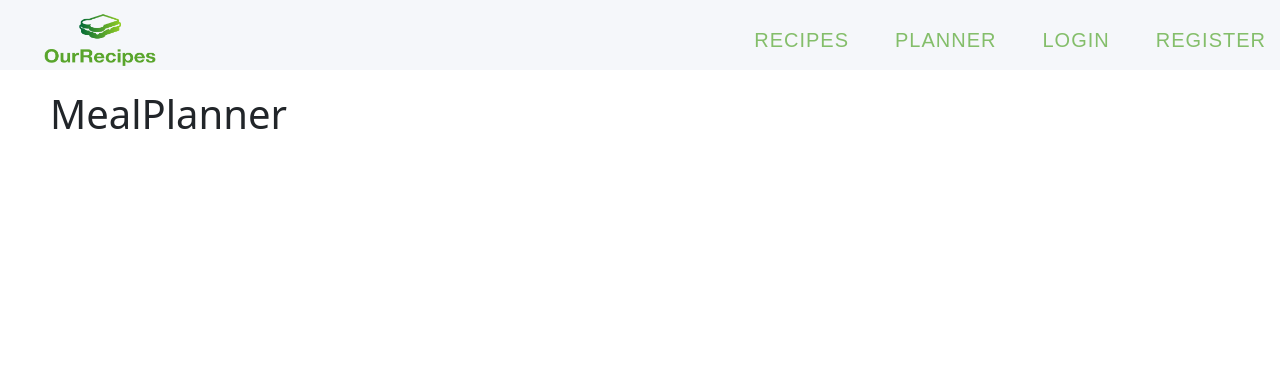
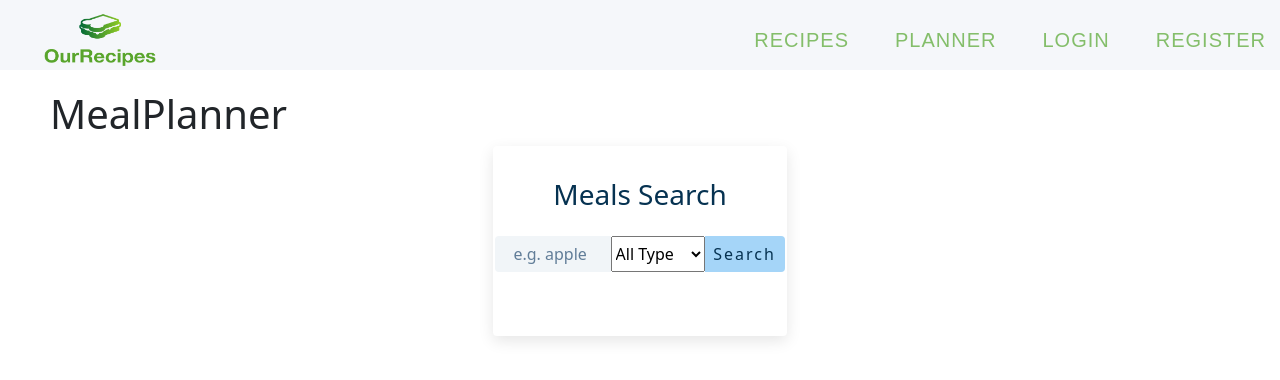
Before and after one commit to vnminh0204/ourRecipes, a React (Create React App) app in the folder src/react_client/: page /planner in a window 1280 px wide. Shown: the top 380 px of the page. Built offline with nearby package versions, Linux system fonts and the light colour scheme.

Commit message:
finish meal search

```diff
--- /dev/null
+++ b/src/react_client/src/components/meal-planner/meal-search/search/mealsSearch.jsx
@@ -0,0 +1,108 @@
+import React, { useState } from "react";
+import MealsSearchList from "./mealsSearchList";
+import "./search.css";
+import config from "../../../../config.json";
+
+const MealsSearch = ({ addItem, toast }) => {
+  const [searchQuery, setSearchQuery] = useState("");
+  const [list, setList] = useState([]);
+  const [selectedFilterOption, setSelectedFilterOption] = useState("All Type");
+
+  const handleExpectedError = (response) => {
+    if (!response.ok) {
+      throw new Error("Server error: Error code " + response.status + "!");
+    }
+    return response;
+  };
+
+  const handleSubmit = async (e) => {
+    e.preventDefault();
+    setList([]);
+    const apiEndpoint = config.apiEndpoint + "/recipes";
+    console.log(apiEndpoint);
+    await fetch(apiEndpoint)
+      .then((response) => {
+        handleExpectedError(response);
+        return response.json();
+      })
+      .then((data) => {
+        // console.log(data);
+        if (data.length === 0) {
+          toast.error("No matched meals found");
+        } else {
+          toast.success("Here is top matched meals");
+        }
+
+        var recipes = new Array(data.Count);
+        var i = 0;
+        console.log(data);
+        for (const item of data.Items) {
+          //TODO change author
+          const recipe = {
+            ...item.data,
+            dateObject: new Date(item.date),
+            date: new Date(item.date).toLocaleDateString("en-GB"),
+            id: item.id,
+            nutriScore: item.nutriScore,
+            author: item.author,
+          };
+          recipes[i] = recipe;
+          i++;
+        }
+
+        var filteredrecipes =
+          selectedFilterOption &&
+          selectedFilterOption &&
+          selectedFilterOption !== "All Type"
+            ? recipes.filter((r) => r.mealType === selectedFilterOption)
+            : recipes;
+
+        if (searchQuery) {
+          filteredrecipes = filteredrecipes.filter((r) =>
+            r.title.toLowerCase().includes(searchQuery.toLowerCase())
+          );
+        }
+        setList(filteredrecipes);
+        setSearchQuery("");
+      })
+      .catch((error) => {
+        toast.error(error.message);
+      });
+  };
+
+  const options = ["All Type", "Breakfast", "Lunch", "Dinner", "Snack"];
+  const onOptionChangeHandler = (event) => {
+    setSelectedFilterOption(event.target.value);
+    console.log("User Selected Value - ", selectedFilterOption);
+  };
+
+  return (
+    <section className="section-ingredient-search">
+      <form className="ingredient-search-form" onSubmit={handleSubmit}>
+        <h3 className="fs-3">Meals Search</h3>
+        <div className="ingredient-search-form-control">
+          <input
+            type="text"
+            className="ingredient w-50"
+            placeholder="e.g. apple"
+            value={searchQuery}
+            onChange={(e) => setSearchQuery(e.target.value)}
+          />
+          <select onChange={onOptionChangeHandler}>
+            {options.map((option, index) => {
+              return <option key={index}>{option}</option>;
+            })}
+          </select>
+          <button type="submit" className="submit-btn format-right-btn">
+            Search
+          </button>
+        </div>
+      </form>
+      <div className="ingredient-container">
+        <MealsSearchList data={list} addItem={addItem} />
+      </div>
+    </section>
+  );
+};
+
+export default MealsSearch;
--- /dev/null
+++ b/src/react_client/src/components/meal-planner/meal-search/search/mealsSearchList.jsx
@@ -0,0 +1,30 @@
+import React from "react";
+import { IoIosAddCircle } from "react-icons/io";
+import "./search.css";
+
+const MealsSearchList = ({ data, addItem }) => {
+  return (
+    <div className="ingredient-list">
+      {data.map((item) => {
+        // console.log(item);
+        const { id, title } = item;
+        return (
+          <article className="ingredient-item" key={id}>
+            <p className="title">{title}</p>
+            <div className="btn-container">
+              <button
+                type="button"
+                className="add-btn"
+                onClick={() => addItem(item)}
+              >
+                <IoIosAddCircle size={20} />
+              </button>
+            </div>
+          </article>
+        );
+      })}
+    </div>
+  );
+};
+
+export default MealsSearchList;
--- /dev/null
+++ b/src/react_client/src/components/meal-planner/meal-search/search/search.css
@@ -0,0 +1,68 @@
+.section-ingredient-search {
+  width: 23vw;
+  height: 100%;
+  margin: 0 auto;
+}
+.section-ingredient-search {
+  background: var(--clr-white);
+  border-radius: var(--radius);
+  box-shadow: var(--light-shadow);
+  transition: var(--transition);
+  padding: 2rem;
+}
+.ingredient-container {
+  margin-top: 2rem;
+  max-height: 300px;
+}
+
+.ingredient-item {
+  display: flex;
+  align-items: center;
+  justify-content: space-between;
+  margin-bottom: 0.5rem;
+  transition: var(--transition);
+  padding: 0.25rem 1rem;
+  border-radius: var(--radius);
+  text-transform: capitalize;
+}
+.ingredient-item:hover {
+  color: var(--clr-grey-5);
+  background: var(--clr-grey-10);
+}
+.ingredient-item:hover .title {
+  color: var(--clr-grey-5);
+}
+.ingredient-list {
+  max-height: 400px;
+  overflow-y: scroll;
+}
+.ingredient-search-form-control {
+  display: flex;
+  justify-content: center;
+}
+.ingredient {
+  padding: 0.25rem;
+  padding-left: 1rem;
+  background: var(--clr-grey-10);
+  border-top-left-radius: var(--radius);
+  border-bottom-left-radius: var(--radius);
+  border-color: transparent;
+  font-size: 1rem;
+  flex: 1 0 auto;
+  color: var(--clr-grey-5);
+}
+.ingredient::placeholder {
+  font-family: var(--ff-secondary);
+  color: var(--clr-grey-5);
+}
+.ingredient-search-form h3 {
+  color: var(--clr-primary-1);
+  margin-bottom: 1.5rem;
+  text-align: center;
+}
+.format-right-btn {
+  font-size: 1rem !important;
+  flex: 0 0 5rem;
+  border-top-right-radius: var(--radius);
+  border-bottom-right-radius: var(--radius);
+}
--- a/src/react_client/src/components/meal-planner/mealPlanner.jsx
+++ b/src/react_client/src/components/meal-planner/mealPlanner.jsx
@@ -1,12 +1,13 @@
 import React from "react";
+import MealsSearch from "./meal-search/search/mealsSearch";
 import "./mealPlanner.css";
 
-const MealPlanner = () => {
+const MealPlanner = ({ toast, user }) => {
   return (
     <React.Fragment>
       <h1>MealPlanner</h1>
       <div className="meal-container"></div>
-      <div></div>
+      <MealsSearch toast={toast}></MealsSearch>
     </React.Fragment>
   );
 };
```
